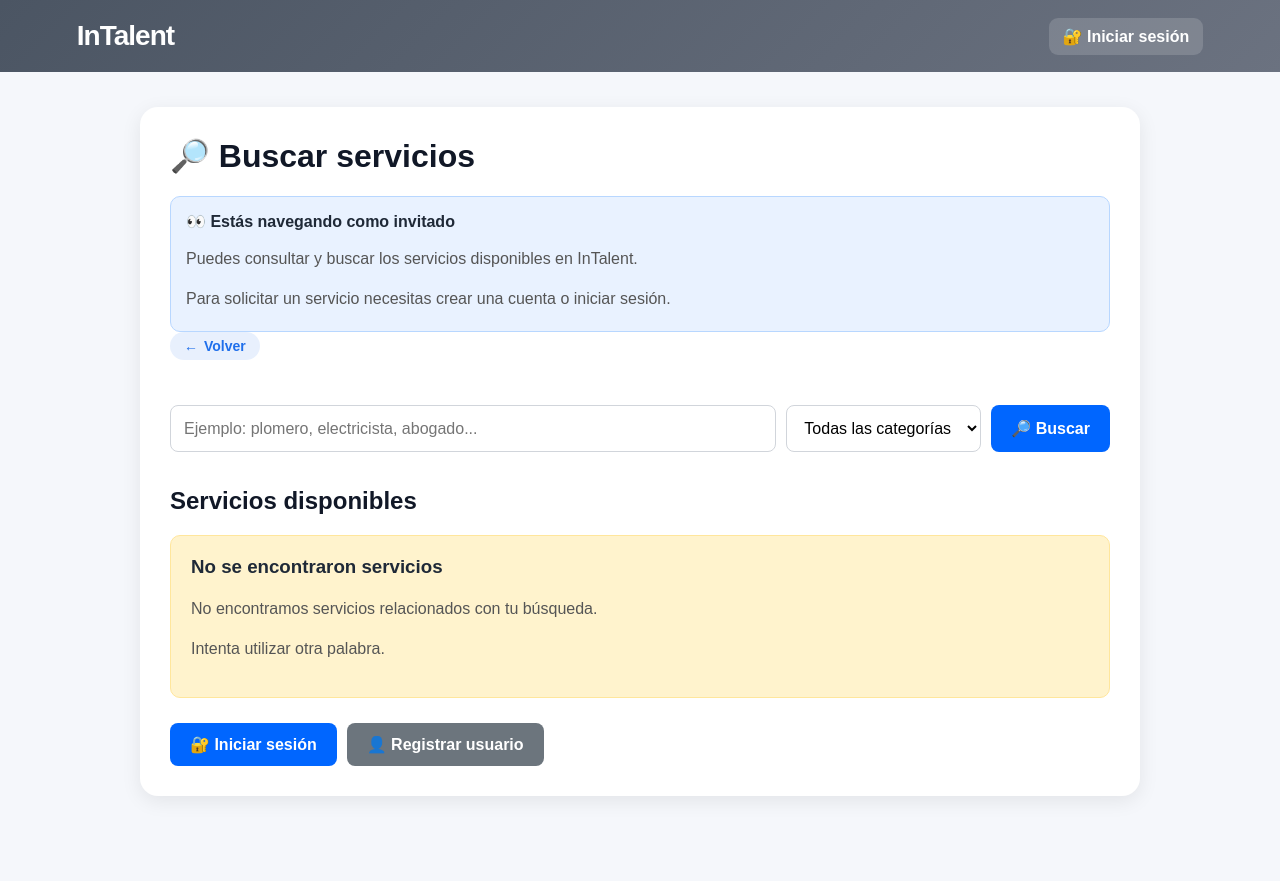
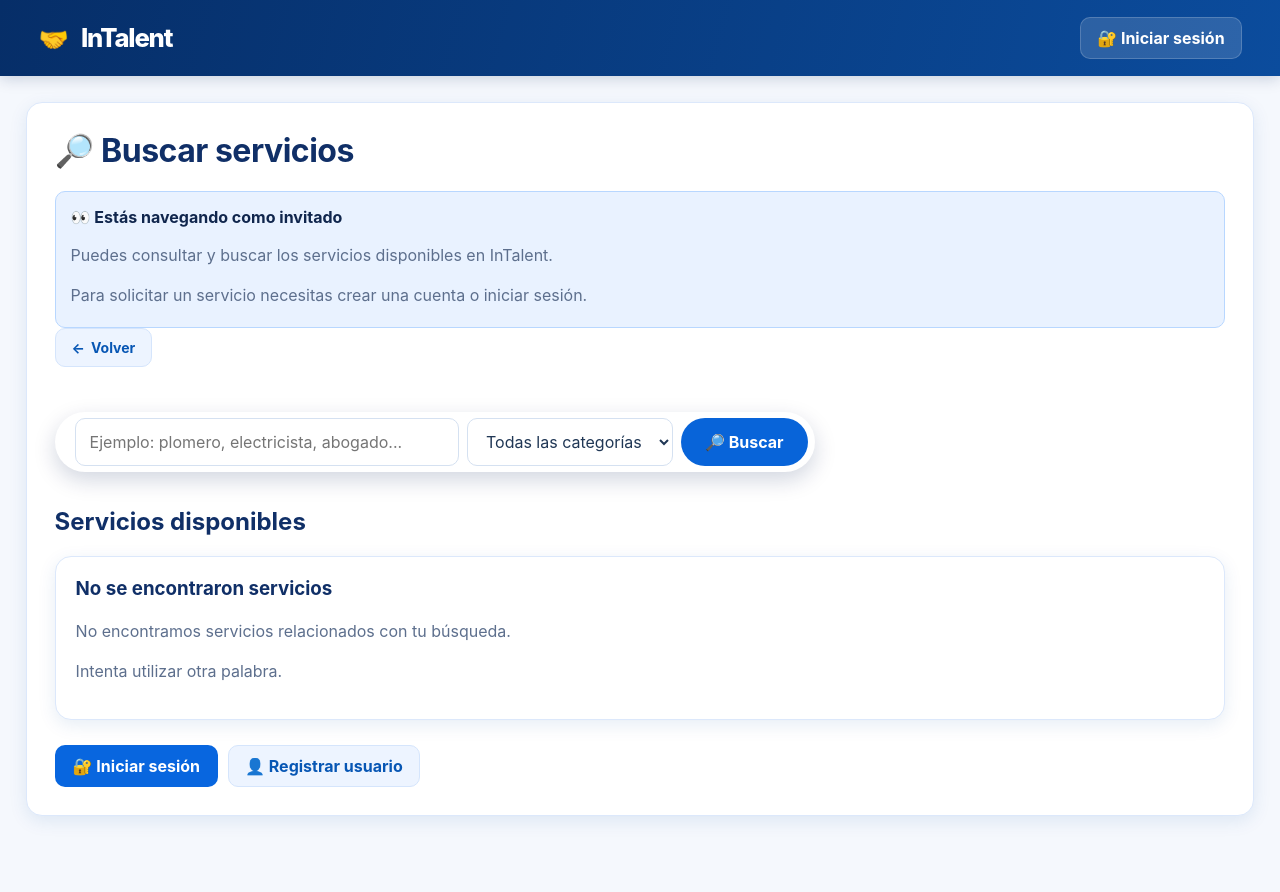
Before and after one commit to proyectoSena-intalent/flutter, a Django app: page /invitado/ in a window 1280 px wide. Before the commit the page ends 811 px from the top, so only its background shows below. Run offline with Django 5.2, Linux system fonts and the light colour scheme; data that the repository does not hold is empty.

Commit message:
Actualización interfas

```diff
--- a/intalent_backend/templates/admin/usuarios/chat.html
+++ b/intalent_backend/templates/admin/usuarios/chat.html
@@ -1,5 +1,6 @@
 
 <!DOCTYPE html>
+{% load static %}
 <html lang="es">
 
 <head>
@@ -304,6 +305,7 @@
         }
     </style>
 
+<link rel="stylesheet" href="{% static 'css/intalent-ui.css' %}">
 </head>
 
 <body>
--- a/intalent_backend/templates/buscar_servicios.html
+++ b/intalent_backend/templates/buscar_servicios.html
@@ -1,5 +1,6 @@
 
 <!DOCTYPE html>
+{% load static %}
 <html lang="es">
 
 <head>
@@ -301,6 +302,7 @@
             }
         }
     </style>
+<link rel="stylesheet" href="{% static 'css/intalent-ui.css' %}">
 </head>
 
 <body>
--- a/intalent_backend/templates/calificaciones.html
+++ b/intalent_backend/templates/calificaciones.html
@@ -1,5 +1,6 @@
 
 <!DOCTYPE html>
+{% load static %}
 <html lang="es">
 
 <head>
@@ -193,6 +194,7 @@
 
     </style>
 
+<link rel="stylesheet" href="{% static 'css/intalent-ui.css' %}">
 </head>
 
 <body>
--- a/intalent_backend/templates/inicio.html
+++ b/intalent_backend/templates/inicio.html
@@ -1,5 +1,6 @@
 <!DOCTYPE html>
 
+{% load static %}
 <html lang="es">
 
 <head>
@@ -558,6 +559,7 @@
 
 </style>
 
+<link rel="stylesheet" href="{% static 'css/intalent-ui.css' %}">
 </head>
 
 <body>
--- a/intalent_backend/templates/login.html
+++ b/intalent_backend/templates/login.html
@@ -1,5 +1,6 @@
 <!DOCTYPE html>
 
+{% load static %}
 <html lang="es">
 
 <head>
@@ -348,6 +349,7 @@
 
     </style>
 
+<link rel="stylesheet" href="{% static 'css/intalent-ui.css' %}">
 </head>
 
 
--- a/intalent_backend/templates/mis_solicitudes.html
+++ b/intalent_backend/templates/mis_solicitudes.html
@@ -1,5 +1,6 @@
 
 <!DOCTYPE html>
+{% load static %}
 <html lang="es">
 
 <head>
@@ -239,6 +240,7 @@
             }
         }
     </style>
+<link rel="stylesheet" href="{% static 'css/intalent-ui.css' %}">
 </head>
 
 <body>
--- a/intalent_backend/templates/ofrecer_servicio.html
+++ b/intalent_backend/templates/ofrecer_servicio.html
@@ -1,4 +1,5 @@
 <!DOCTYPE html>
+{% load static %}
 <html lang="es">
 
 <head>
@@ -244,6 +245,7 @@
 
     </style>
 
+<link rel="stylesheet" href="{% static 'css/intalent-ui.css' %}">
 </head>
 
 
--- a/intalent_backend/templates/pagar_deuda.html
+++ b/intalent_backend/templates/pagar_deuda.html
@@ -1,4 +1,5 @@
 <!DOCTYPE html>
+{% load static %}
 <html lang="es">
 
 <head>
@@ -72,6 +73,7 @@
         }
 
     </style>
+<link rel="stylesheet" href="{% static 'css/intalent-ui.css' %}">
 </head>
 
 <body>
--- a/intalent_backend/templates/perfil.html
+++ b/intalent_backend/templates/perfil.html
@@ -1,5 +1,6 @@
 
 <!DOCTYPE html>
+{% load static %}
 <html lang="es">
 
 <head>
@@ -188,6 +189,7 @@
             }
         }
     </style>
+<link rel="stylesheet" href="{% static 'css/intalent-ui.css' %}">
 </head>
 
 <body>
--- a/intalent_backend/templates/recuperar_contrasena.html
+++ b/intalent_backend/templates/recuperar_contrasena.html
@@ -1,4 +1,5 @@
 <!DOCTYPE html>
+{% load static %}
 <html lang="es">
 
 <head>
@@ -216,6 +217,7 @@
 
     </style>
 
+<link rel="stylesheet" href="{% static 'css/intalent-ui.css' %}">
 </head>
 
 
--- a/intalent_backend/templates/registro.html
+++ b/intalent_backend/templates/registro.html
@@ -1,4 +1,5 @@
 <!DOCTYPE html>
+{% load static %}
 <html lang="es">
 
 <head>
@@ -148,6 +149,7 @@
 
     </style>
 
+<link rel="stylesheet" href="{% static 'css/intalent-ui.css' %}">
 </head>
 
 <body>
--- a/intalent_backend/templates/registro_exitoso.html
+++ b/intalent_backend/templates/registro_exitoso.html
@@ -1,4 +1,5 @@
 <!DOCTYPE html>
+{% load static %}
 <html lang="es">
 
 <head>
@@ -199,6 +200,7 @@
 
     </style>
 
+<link rel="stylesheet" href="{% static 'css/intalent-ui.css' %}">
 </head>
 
 
--- a/intalent_backend/templates/restablecer_contrasena.html
+++ b/intalent_backend/templates/restablecer_contrasena.html
@@ -1,4 +1,5 @@
 <!DOCTYPE html>
+{% load static %}
 <html lang="es">
 
 <head>
@@ -331,6 +332,7 @@
 
     </style>
 
+<link rel="stylesheet" href="{% static 'css/intalent-ui.css' %}">
 </head>
 
 
--- a/intalent_backend/templates/solicitudes_recibidas.html
+++ b/intalent_backend/templates/solicitudes_recibidas.html
@@ -1,5 +1,6 @@
 
 <!DOCTYPE html>
+{% load static %}
 <html lang="es">
 <head>
     <meta charset="UTF-8">
@@ -302,6 +303,7 @@
             }
         }
     </style>
+<link rel="stylesheet" href="{% static 'css/intalent-ui.css' %}">
 </head>
 
 <body>
--- a/intalent_backend/templates/ver_calificaciones.html
+++ b/intalent_backend/templates/ver_calificaciones.html
@@ -1,5 +1,6 @@
 
 <!DOCTYPE html>
+{% load static %}
 <html lang="es">
 
 <head>
@@ -224,6 +225,7 @@
 
     </style>
 
+<link rel="stylesheet" href="{% static 'css/intalent-ui.css' %}">
 </head>
 
 <body>
--- /dev/null
+++ b/intalent_backend/usuarios/static/css/intalent-ui.css
@@ -0,0 +1,118 @@
+
+/* InTalent UI refresh — capa visual; no altera la lógica de Django */
+:root{
+ --it-navy:#073675;--it-blue:#0866df;--it-blue-2:#1684f5;--it-sky:#eaf3ff;
+ --it-ink:#10264d;--it-muted:#5d6f8d;--it-bg:#f5f8fd;--it-border:#dce8fb;
+ --it-card:#fff;--it-radius:16px;--it-shadow:0 5px 18px rgba(13,75,158,.10);
+}
+*{box-sizing:border-box}
+html{scroll-behavior:smooth}
+body{background:var(--it-bg)!important;color:var(--it-ink)!important;font-family:Inter,"Segoe UI",Arial,sans-serif!important}
+a{transition:color .18s ease,background .18s ease,transform .18s ease}
+button,input,select,textarea{font:inherit}
+input,select,textarea{max-width:100%}
+button,.boton,.boton-login,.boton-registro,.boton-inicio,.boton-pago,.boton-aceptar,.boton-rechazar,.boton-calificar,.boton-chat,.btn-chat,.boton-secundario,.volver,.btn-volver{
+ border-radius:10px!important;font-weight:700!important;transition:all .18s ease!important
+}
+button:hover,.boton:hover,.boton-login:hover,.boton-registro:hover,.boton-inicio:hover,.boton-pago:hover,.boton-aceptar:hover,.boton-rechazar:hover,.boton-calificar:hover,.boton-chat:hover,.btn-chat:hover{transform:translateY(-1px);filter:brightness(1.04)}
+.barra-superior{background:linear-gradient(105deg,#062e68,#0b4c9d)!important;color:#fff!important;min-height:76px;padding:12px clamp(18px,3vw,48px)!important;box-shadow:0 3px 14px rgba(4,35,82,.18);gap:18px;flex-wrap:wrap}
+.barra-superior .logo{color:#fff!important;font-size:clamp(23px,2vw,30px)!important;font-weight:850!important;letter-spacing:-1.2px}
+.barra-superior a{color:#fff}
+.navegacion,.nav-links,.acciones-superiores{gap:10px!important;flex-wrap:wrap}
+.barra-superior a.boton-inicio,.barra-superior .boton-registro,.barra-superior .inicio{background:rgba(255,255,255,.14)!important;border:1px solid rgba(255,255,255,.18);padding:10px 16px!important;border-radius:10px!important}
+.avatar{width:42px!important;height:42px!important;border-radius:50%!important;object-fit:cover;border:2px solid rgba(255,255,255,.85)}
+.usuario-enlace{display:flex;align-items:center;gap:10px;text-decoration:none}
+.contenedor{width:min(1480px,96%)!important;max-width:1480px!important;margin:26px auto!important}
+main.contenedor{padding-bottom:0}
+.hero{position:relative;isolation:isolate;overflow:hidden;border-radius:20px!important;min-height:260px;padding:34px clamp(24px,4vw,54px)!important;box-shadow:0 14px 34px rgba(8,61,137,.16);background:linear-gradient(105deg,#06439a 0%,#0879e8 48%,#80c4ff 100%)!important}
+.hero:before{content:"";position:absolute;z-index:-1;inset:0;background-image:linear-gradient(90deg,rgba(5,53,125,.12) 0%,rgba(5,53,125,.02) 55%,rgba(5,53,125,0) 100%),url("../img/hero-inicio.webp");background-repeat:no-repeat;background-size:cover;background-position:center 43%;opacity:.98}
+.hero.profesional{background:linear-gradient(110deg,#087f5b,#20a878)!important}
+.hero.profesional:before{background-image:radial-gradient(circle at 80% 20%,rgba(255,255,255,.16),transparent 28%)}
+.hero-contenido{max-width:720px;position:relative;z-index:1}
+.hero .etiqueta{display:inline-flex;align-items:center;padding:8px 16px;border-radius:30px;background:rgba(255,255,255,.19);border:1px solid rgba(255,255,255,.25);color:#fff;font-weight:700}
+.hero h1{color:#fff!important;font-size:clamp(32px,4vw,54px)!important;line-height:1.08;margin:14px 0 8px!important;letter-spacing:-1.3px}
+.hero p{color:#fff!important;font-size:clamp(15px,1.3vw,19px)!important;line-height:1.45;max-width:600px;margin:0 0 18px!important}
+.buscador{max-width:760px!important;width:min(100%,760px)!important;min-height:58px;border-radius:40px!important;padding:6px 7px 6px 20px!important;box-shadow:0 8px 22px rgba(0,30,85,.18)!important;gap:8px}
+.buscador input{min-width:0;flex:1;padding:10px 4px!important;color:#243957!important}
+.buscador button,.boton-buscar{background:#0864d9!important;color:white!important;border-radius:30px!important;padding:13px 24px!important;white-space:nowrap}
+.titulo-seccion{margin:24px 0 10px!important}
+.titulo-seccion h2{color:#092e68!important;font-size:clamp(22px,2vw,29px)!important;font-weight:850!important;letter-spacing:-.5px}
+.titulo-seccion p{color:var(--it-muted)!important;margin-top:5px}
+.categorias{display:grid!important;grid-template-columns:repeat(7,minmax(0,1fr));gap:12px!important;margin:12px 0 20px!important}
+.categoria{min-height:98px!important;display:flex!important;flex-direction:column;align-items:center;justify-content:center;gap:5px;background:#e7f1ff!important;border:1px solid #d9e8ff!important;border-radius:14px!important;color:#092c65!important;font-weight:800!important;text-decoration:none!important;box-shadow:0 3px 10px rgba(22,83,160,.05)}
+.categoria:nth-child(2){background:#fff4df!important;border-color:#ffebc6!important}
+.categoria:nth-child(3),.categoria:nth-child(7){background:#e8f2ff!important}
+.categoria:nth-child(4){background:#e5f5ec!important;border-color:#d4eddf!important}
+.categoria:nth-child(5){background:#f0eaff!important;border-color:#e5dcff!important}
+.categoria:nth-child(6){background:#fff0e3!important;border-color:#ffe3ce!important}
+.categoria:hover{transform:translateY(-3px);box-shadow:var(--it-shadow)}
+.categoria-icono{font-size:30px!important;line-height:1.1}
+.menu{display:grid!important;grid-template-columns:repeat(3,minmax(0,1fr));gap:12px!important;margin:18px 0 20px!important}
+.opcion{display:grid;grid-template-columns:82px minmax(0,1fr);grid-template-rows:auto auto auto;column-gap:16px;align-content:center;align-items:center;min-height:142px;padding:18px 22px!important;background:#fff!important;border:1px solid var(--it-border)!important;border-radius:15px!important;box-shadow:var(--it-shadow)!important}
+.icono-opcion{grid-column:1;grid-row:1/4;width:70px;height:70px;display:grid;place-items:center;border-radius:50%;background:linear-gradient(145deg,#0879ef,#0754c4);color:#fff;font-size:32px!important}
+.opcion:nth-child(2) .icono-opcion{background:linear-gradient(145deg,#16a05d,#087c48)}
+.opcion:nth-child(3) .icono-opcion{background:linear-gradient(145deg,#6841dc,#4521b7)}
+.opcion:nth-child(4) .icono-opcion{background:linear-gradient(145deg,#ff9b25,#ed6a00)}
+.opcion:nth-child(5) .icono-opcion{background:linear-gradient(145deg,#ffc42e,#ed9e00)}
+.opcion:nth-child(6) .icono-opcion{background:linear-gradient(145deg,#ff5b58,#e42e37)}
+.opcion h2{grid-column:2;margin:0 0 4px!important;color:#092c65!important;font-size:20px!important;font-weight:850!important}
+.opcion p{grid-column:2;margin:0 0 8px!important;color:#506789!important;line-height:1.35}
+.opcion .boton{grid-column:2;justify-self:start;min-width:min(240px,100%);text-align:center;background:#0864d9!important;color:white!important;text-decoration:none!important;padding:10px 16px!important;border-radius:10px!important}
+.opcion .boton.cerrar{background:#e83c43!important}
+.pie{margin:22px calc((100% - min(1480px,96%))/ -2) 0!important;padding:18px clamp(20px,3vw,48px)!important;background:#062e68!important;color:white!important;font-weight:650;text-align:left!important}
+.zona-contenido,.tarjeta,.solicitud-card,.seguridad-contenedor,.servicio,.dato,.sin-solicitudes,.sin-resultados,.solicitud{background:#fff!important;border:1px solid var(--it-border)!important;border-radius:var(--it-radius)!important;box-shadow:var(--it-shadow)!important}
+.zona-contenido,.tarjeta,.solicitud-card,.seguridad-contenedor{padding:clamp(18px,2.5vw,28px)!important}
+h1,h2,h3{color:#102f67}
+h1{letter-spacing:-.5px}
+p,.descripcion,.subtitulo{color:var(--it-muted)}
+.campo{margin-bottom:16px}
+.campo label,label{font-weight:650;color:#263f66}
+input:not([type=checkbox]):not([type=radio]):not([type=file]),select,textarea{border:1px solid #d5e1f1!important;border-radius:10px!important;background:#fff!important;padding:12px 14px!important;color:#203755!important;outline:none;transition:border-color .18s,box-shadow .18s}
+input:focus,select:focus,textarea:focus{border-color:#3688ed!important;box-shadow:0 0 0 3px rgba(8,102,223,.12)!important}
+input[type=checkbox],input[type=radio]{accent-color:#0866df}
+.boton,.boton-login,.boton-pago,.boton-aceptar,.boton-calificar,.boton-chat,.btn-chat{background:#0866df!important;color:white!important;border:0!important;padding:11px 18px!important;text-decoration:none!important;display:inline-flex;align-items:center;justify-content:center;gap:7px}
+.boton-rechazar{background:#e34a50!important;color:#fff!important;padding:11px 18px!important;border:0!important}
+.boton-secundario,.volver,.btn-volver{background:#edf4ff!important;color:#0756b4!important;border:1px solid #d5e5fc!important;padding:10px 16px!important;text-decoration:none!important}
+.estado,.mensaje,.error,.exito,.mensaje-error,.mensaje-exito,.mensaje-info,.mensaje-confirmacion,.aviso-invitado,.nota,.requisito{border-radius:10px!important}
+.estado{padding:6px 10px!important;font-weight:750!important}
+.estado-pendiente,.pendiente{background:#fff3d7!important;color:#956000!important}
+.estado-aceptada,.aceptada,.exito{background:#e4f7ec!important;color:#167344!important}
+.estado-rechazada,.rechazada,.error{background:#ffebeb!important;color:#b4232d!important}
+.estado-finalizada,.finalizada{background:#e9f2ff!important;color:#0756b4!important}
+.estado-confirmada{background:#e7eaff!important;color:#4439a8!important}
+.estado-cancelada,.cancelada{background:#f0f1f4!important;color:#5c6472!important}
+table{width:100%;border-collapse:collapse}
+th{background:#edf4ff;color:#173c75;text-align:left}
+td,th{padding:12px;border-bottom:1px solid #e4ebf5}
+img{max-width:100%}
+@media(max-width:1050px){
+ .categorias{grid-template-columns:repeat(4,minmax(0,1fr))}
+ .menu{grid-template-columns:repeat(2,minmax(0,1fr))}
+ .hero:before{background-position:58% center}
+}
+@media(max-width:680px){
+ .barra-superior{padding:12px 16px!important;min-height:auto}
+ .barra-superior .logo{font-size:24px!important}
+ .contenedor{width:calc(100% - 28px)!important;margin:16px auto!important}
+ .hero{min-height:300px;padding:24px 20px!important}
+ .hero:before{opacity:.28;background-position:60% center}
+ .hero-contenido{max-width:100%}
+ .hero h1{font-size:34px!important}
+ .buscador{flex-wrap:wrap!important;border-radius:16px!important;padding:10px!important}
+ .buscador input{flex-basis:calc(100% - 40px)}
+ .buscador button{width:100%}
+ .categorias{grid-template-columns:repeat(2,minmax(0,1fr));gap:9px!important}
+ .categoria{min-height:88px!important}
+ .menu{grid-template-columns:1fr;gap:10px!important}
+ .opcion{grid-template-columns:60px minmax(0,1fr);padding:16px!important;column-gap:12px}
+ .icono-opcion{width:54px;height:54px;font-size:25px!important}
+ .opcion h2{font-size:18px!important}
+ .opcion .boton{min-width:0;width:100%}
+ .pie{margin-left:-14px!important;margin-right:-14px!important;text-align:center!important}
+ .navegacion,.nav-links,.acciones-superiores{justify-content:flex-end}
+}
+@media(prefers-reduced-motion:reduce){*,*::before,*::after{scroll-behavior:auto!important;transition:none!important}}
+
+/* Identidad visual */
+.barra-superior .logo:before{content:"🤝";display:inline-block;margin-right:9px;font-size:.95em;vertical-align:-1px}
+.pie:before{content:"🤝";font-size:22px;margin-right:12px;vertical-align:-2px}
```
Also changed, not shown: intalent_backend/LEEME_REDISENO_UI.txt (added, +35 -0 lines), intalent_backend/static/css/intalent-ui.css (added, +118 -0 lines), intalent_backend/static/img/hero-inicio.webp (added), intalent_backend/usuarios/static/img/hero-inicio.webp (added).
